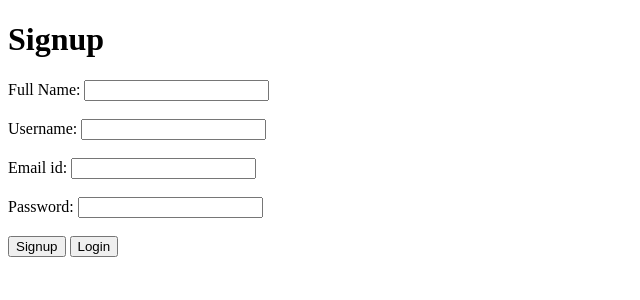
After one commit to hrabhijith/Chat-Box, a Flask app: template templates/signup.html in a window 1280 px wide. The commit adds this page. Shown: the top 300 px of the page, without its empty margins (0-640 px from the left). Run offline with Flask 2, Linux system fonts and the light colour scheme; the template is opened without the code that fills it, so the values that code supplies are empty.

Commit message:
user auth system and online users list added

```diff
--- a/main.py
+++ b/main.py
@@ -1,19 +1,175 @@
 from flask import Flask, render_template
 from flask_socketio import SocketIO
+from sqlalchemy import create_engine
+from sqlalchemy.orm import sessionmaker, joinedload
+from sqlalchemy import exc
+from database_setup import Users, Base, Messages
+from flask import request
+import sys
+import logging
+from flask import redirect
+from flask import url_for
+from flask import session as login_session
 
 app = Flask(__name__)
 app.config['SECRET_KEY'] = 'vnkdjnfjknfl1232#'
 socketio = SocketIO(app)
 
-# Home page route
-@app.route('/')
+
+# Creates sqlite DB connection and return session object
+def dbConnection():
+    try:
+        engine = create_engine('sqlite:///users.db')
+        Base.metadata.bind = engine
+        DBSession = sessionmaker(bind=engine)
+        session = DBSession()
+    except exc.SQLAlchemyError:
+        logging.error('error in db connection')
+        sys.exit(1)
+    return session
+
+
+# Home page route, registration or login
+@app.route('/', methods=['GET', 'POST'])
+def signup():
+    # Checking whether the user is already connected or not
+    if login_session.get('username') is not None:
+        return redirect(url_for('sessions'))
+
+    # Creating DB connection
+    session = dbConnection()
+
+    # fetching users data from database to compare usernames
+    try:
+        users = session.query(Users).all()
+    except AttributeError:
+        logging.error('No users data')
+
+    # POST method functionality
+    if request.method == 'POST':
+        uniqueNameFlag = 0
+        uniqueEmailFlag = 0
+
+        for i in users:
+            if request.form['username'] == i.username:
+                uniqueNameFlag = 1
+            if request.form['email'] == i.email:
+                uniqueEmailFlag = 1
+
+        # Checking whether username and email already exists or not
+        if uniqueNameFlag == 1 and uniqueEmailFlag == 1:
+            return render_template('signup.html', emailValid=False, nameValid=False)
+
+        # Checking whether username already exists or not
+        elif uniqueNameFlag == 1:
+            return render_template('signup.html', nameValid=False)
+
+        # Checking whether email already exists or not
+        elif uniqueEmailFlag == 1:
+            return render_template('signup.html', emailValid=False)
+
+        # Creating new user
+        newUser = Users(name=request.form['name'], username=request.form['username'], email=request.form['email'], online=0)
+        newUser.hash_password(request.form['password'])
+        session.add(newUser)
+        session.commit()
+        session.close()
+
+        # on successful registration, redirecting to login
+        return redirect(url_for('login'))
+
+    session.close()
+    return render_template('signup.html')
+
+
+# Login Page
+@app.route('/login', methods=['GET', 'POST'])
 def login():
+    # Checking whether the user is already connected or not
+    if login_session.get('username') is not None:
+        return redirect(url_for('sessions'))
+
+    # Creating DB connection
+    session = dbConnection()
+
+    if request.method == 'POST':
+        try:
+            user = session.query(Users).filter_by(email=request.form['email']).one_or_none()
+        except exc.SQLAlchemyError:
+            logging.error('No users data for the give email')
+
+        if user is None:
+            return render_template('login.html', emailValid = False)
+
+        if user.verify_password(request.form['password']):
+            login_session['id'] = user.id
+            login_session['name'] = user.name
+            login_session['username'] = user.username
+
+            # Making the user online
+            user.online = 1
+            session.add(user)
+            session.commit()
+            session.close()
+
+            return redirect(url_for('sessions'))
+        else:
+            return render_template('login.html', passwordValid = False)
+
+    session.close()
     return render_template('login.html')
+
+
+# Logout route
+@app.route('/logout')
+def logout():
+    # Creating DB connection
+    session = dbConnection()
+    user = session.query(Users).filter_by(id=login_session['id']).one()
+    user.online = 0
+    session.add(user)
+    session.commit()
+    session.close()
+
+    del login_session['name']
+    del login_session['username']
+    del login_session['id']
+
+    return redirect(url_for('signup'))
+
 
 # Session page where users can chat
 @app.route('/session')
 def sessions():
-    return render_template('session.html')
+    # Checking whether the user is already connected or not
+    if login_session.get('username') is None:
+        return redirect(url_for('login'))
+
+    # Creating DB connection
+    session = dbConnection()
+
+    # Fetching users who are online, messages
+    users = session.query(Users).filter_by(online=1).all()
+
+    messagesList = []
+    try:
+        messages = session.query(Messages).all()
+    except:
+        messages = None
+
+    if messages is not None:
+        for i in messages:
+            messagesDict = {'message': '', 'username': ''}
+            messageUser = session.query(Users).filter_by(id=i.user_id).one()
+            messagesDict['message'] = i.message
+            messagesDict['username'] = messageUser.username
+            messagesList.append(messagesDict)
+    else:
+        messagesList = None
+
+    session.close()
+    return render_template('session.html', users=users, messages=messagesList)
+
 
 
 def messageReceived(methods=['GET', 'POST']):
@@ -22,7 +178,18 @@ def messageReceived(methods=['GET', 'POST']):
 
 @socketio.on('my event')
 def handle_my_custom_event(json, methods=['GET', 'POST']):
-    print('received my event: ' + str(json))
+    json['username'] = login_session['username']
+
+    # Creating DB connection
+    session = dbConnection()
+
+    # Storing user messages
+    user = session.query(Users).filter_by(id=login_session['id']).one_or_none()
+
+    newMessage = Messages(message=json['message'], user=user)
+    session.add(newMessage)
+    session.commit()
+    session.close()
     socketio.emit('my response', json, callback=messageReceived)
 
 
--- a/requirements.txt
+++ b/requirements.txt
@@ -2,3 +2,4 @@ Flask==0.12.2
 flask-socketio
 eventlet==0.17.4
 gunicorn==18.0.0
+passlib==1.7.1
--- /dev/null
+++ b/templates/signup.html
@@ -0,0 +1,51 @@
+<!DOCTYPE html>
+<html lang="en">
+
+<head>
+    <meta charset="UTF-8">
+    <meta name="viewport" content="width=device-width, initial-scale=1.0">
+    <meta http-equiv="X-UA-Compatible" content="ie=edge">
+    <title>Home/Signup</title>
+</head>
+
+<body>
+    <h1>Signup</h1>
+    <div class="row">
+        <div class="col-sm-6">
+            <form action="" method="POST">
+                <div class="form-group">
+                    <label for="name">Full Name:
+                        <input type="text" id="name" name ="name" required>
+                    </label>
+                    <br>
+                    <br>
+                    <label for="username">Username:
+                        <input type="text" id="username" name ="username" required>
+                    </label>
+                    {% if nameValid == False %}
+                    <p>Username already taken</p>
+                    {% endif %}
+                    <br>
+                    <br>
+                    <label for="email">Email id:
+                        <input type="email" id="email" name ="email" required>
+                    </label>
+                    {% if emailValid == False %}
+                    <p>Username already taken</p>
+                    {% endif %}
+                    <br>
+                    <br>
+                    <label for="password">Password:
+                        <input type="password" id="password" name ="password" required>
+                    </label>
+                    <br>
+                    <br>
+                    <button type="submit">Signup</button>
+                    <button type="button" onclick="window.location.href='{{url_for('login')}}';">Login</button>
+                </div>
+            </form>
+        </div>
+    </div>
+</body>
+
+</html>
```
Also changed, not shown: database_setup.py (added, +70 -0 lines), templates/login.html (+10 -3 lines), templates/session.html (+58 -26 lines), templates/logout.html (deleted).
